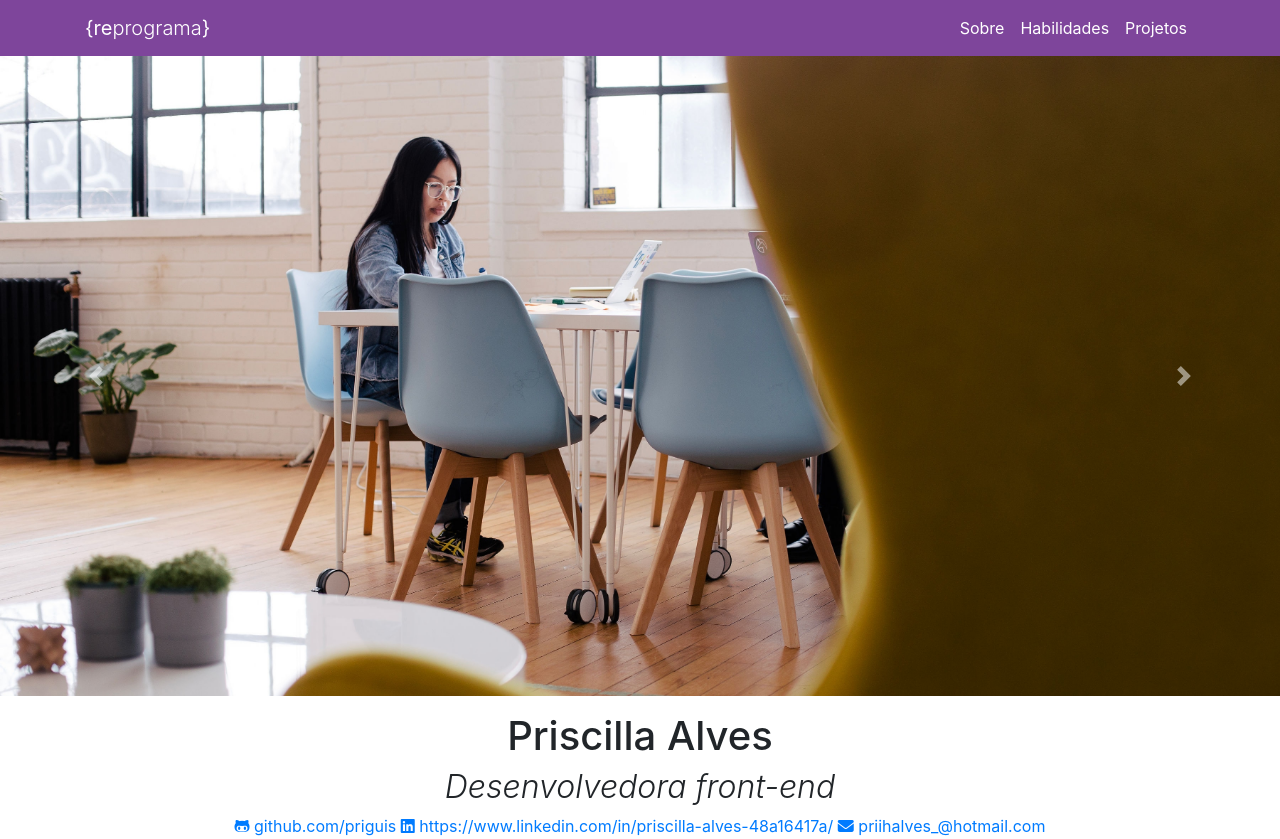
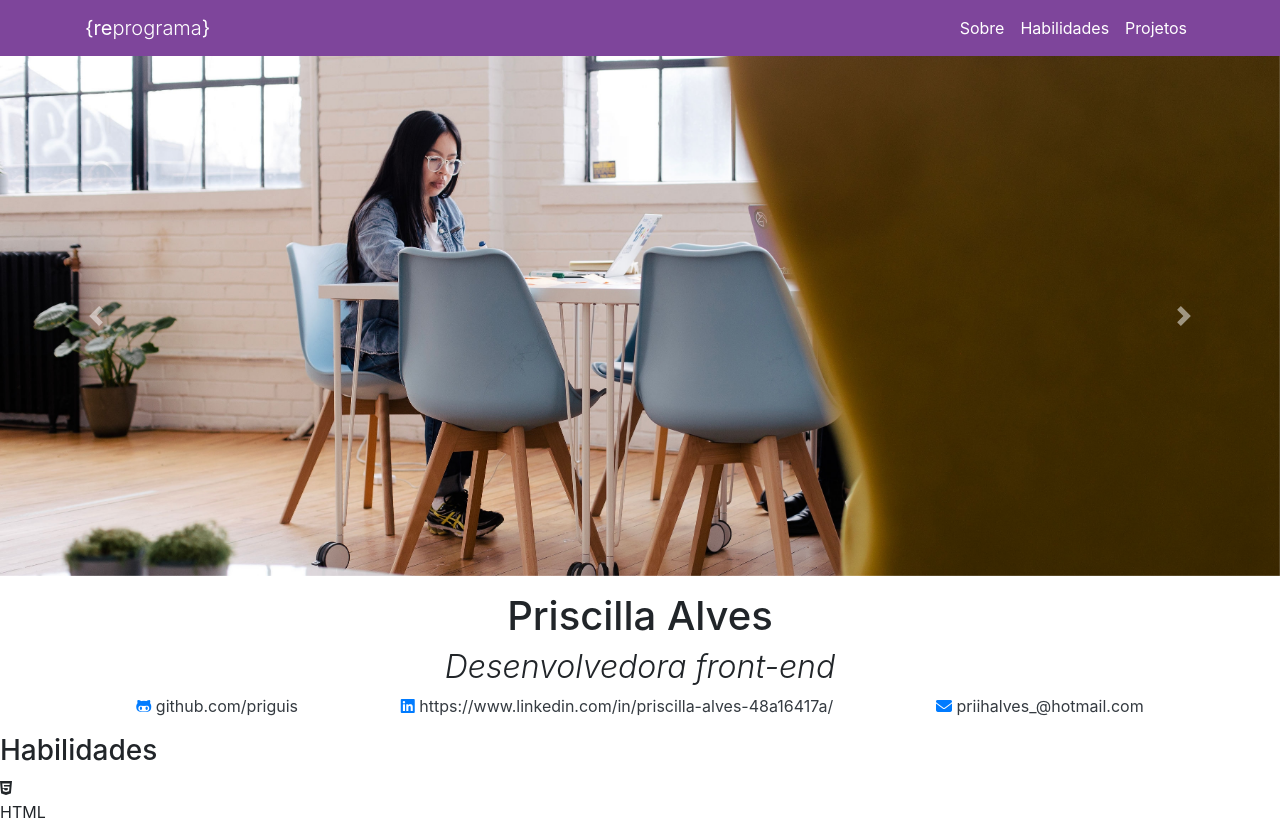
Before and after one commit to priguis/priscillaalves.git.io, a plain HTML site: page index.html in a window 1280 px wide. Shown: the top 839 px of the page. Drawn offline with Linux system fonts and the light colour scheme.

Commit message:
tirando cores do link

```diff
--- a/index.html
+++ b/index.html
@@ -78,18 +78,21 @@
             <div class="container text-center">
                 <h1>Priscilla Alves</h1>
                 <h2 class="font-italic font-weight-light">Desenvolvedora front-end</h2>
+                <div class="d-flex justify-content-around redes-sociais">
                     <a href="" target="_blank">
                         <i class="fab fa-github-alt"></i>
-                <span>github.com/priguis</span>
+                        <span class="text-dark">github.com/priguis</span>
                     </a>
                     <a href="" target="_blank">
                         <i class="fab fa-linkedin"></i>
-                <span>https://www.linkedin.com/in/priscilla-alves-48a16417a/</span>
+                        <span class="text-dark"> https://www.linkedin.com/in/priscilla-alves-48a16417a/</span>
                     </a>
                     <a href="" target="_blank">
                         <i class="fas fa-envelope"></i>
-                <span>priihalves_@hotmail.com</span>
-            </a> </div>
+                        <span class="text-dark">priihalves_@hotmail.com</span>
+                    </a>
+                </div>
+            </div>
         </section>
     </header>
 
--- a/styles/style.css
+++ b/styles/style.css
@@ -1,3 +1,7 @@
+a:hover{
+    text-decoration: none;
+
+}
 .bg-roxo {
     background-color: #7e459b;
 }
@@ -6,6 +10,9 @@ nav a:hover {
 }
 .imagem-carrosel {
     object-fit: cover;
-    object-position: 0 50%;
-    height: 80vh;
+    object-position: 0 40%;
+    height: 65vh;
 }
+.redes-sociais {
+
+}
```
Lines whose indentation alone changed are shown as unchanged.
